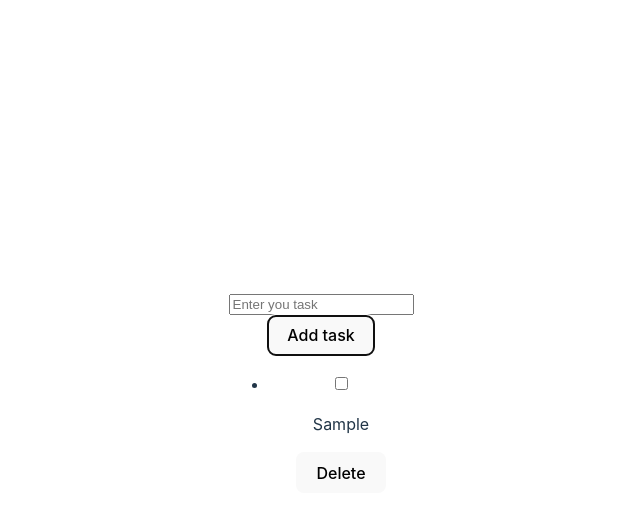
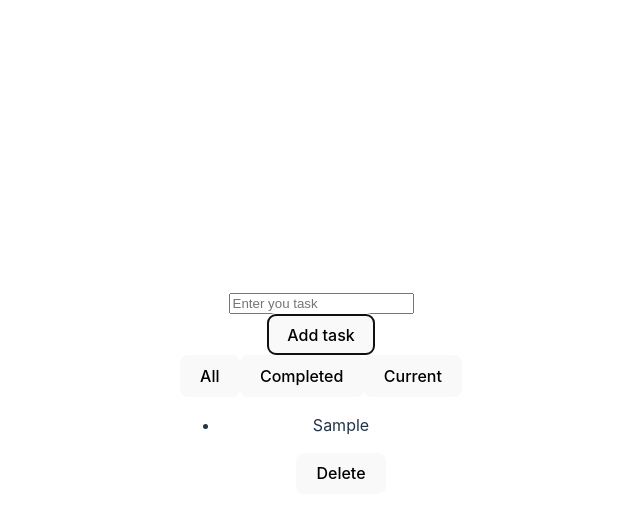
Before and after one commit to YTyndyk/ToDo-list, a React (Vite) app: page / in a window 1280 px wide. Both pictures are taken after typing "Sample" into the empty fields and a click on the button "Add task". Shown: the top 518 px of the page, without its empty margins (319-959 px from the left). Built offline with nearby package versions, Linux system fonts and the light colour scheme.

Commit message:
add button completed types

```diff
--- a/src/components/TodoList.jsx
+++ b/src/components/TodoList.jsx
@@ -6,12 +6,18 @@ const TodoList = ({ items, deleteTodo, toggleTodo }) => {
 	};
 	const elements = items.map(({ id, text, completed }) => (
 		<li key={id}>
-			<input
+			{/* <input
 				type="checkbox"
 				checked={completed}
 				onChange={() => handleToggle(id)}
-			/>
-			<p style={{ textDecoration: completed ? "line-through" : "none" }}>
+			/> */}
+			{/* <p style={{ textDecoration: completed ? "line-through" : "none" }}>
+				{text}
+			</p> */}
+			<p
+				onClick={() => handleToggle(id)}
+				style={{ textDecoration: completed ? "line-through" : "none" }}
+			>
 				{text}
 			</p>
 			<button onClick={() => deleteTodo(id)} type="button">
--- a/src/components/Todos.jsx
+++ b/src/components/Todos.jsx
@@ -1,11 +1,12 @@
 import { useSelector, useDispatch } from "react-redux";
 import { toggleTodoStatus } from "../redux/todos/todos-slice";
+import { FilterTypes } from "../redux/filter/filter-constants";
+import { setFilter } from "../redux/filter/filter-slice";
 
 import TodosForm from "./TodosForm";
 import TodoList from "./TodoList";
 
 import { addTodo, deleteTodo } from "../redux/todos/todos-slice";
-import { setFilter } from "../redux/filter/filter-slice";
 import { getAllTodos, getFilteredTodos } from "../redux/todos/todos-selectors";
 
 const Todos = () => {
@@ -25,7 +26,6 @@ const Todos = () => {
 		return Boolean(dublicate);
 	};
 
-	// const maxlenght = 10;
 	const onAddTodo = (data) => {
 		if (isDublicate(data)) {
 			return alert(`Task with ${data.text}  already in list`);
@@ -42,11 +42,20 @@ const Todos = () => {
 	const handleToggleTodo = (id) => {
 		dispatch(toggleTodoStatus(id));
 	};
-	const changeFitler = ({ target }) => dispatch(setFilter(target.value));
+	const changeFitler = (filterType) => dispatch(setFilter(filterType));
 
 	return (
 		<>
 			<TodosForm onSubmit={onAddTodo} />
+			<div>
+				<button onClick={() => changeFitler(FilterTypes.ALL)}>All</button>
+				<button onClick={() => changeFitler(FilterTypes.COMPLETED)}>
+					Completed
+				</button>
+				<button onClick={() => changeFitler(FilterTypes.CURRENT)}>
+					Current
+				</button>
+			</div>
 			<TodoList
 				items={todos}
 				deleteTodo={onDeleteTodo}
--- /dev/null
+++ b/src/redux/filter/filter-constants.js
@@ -0,0 +1,5 @@
+export const FilterTypes = {
+	ALL: "all",
+	COMPLETED: "completed",
+	CURRENT: "current",
+};
--- a/src/redux/filter/filter-slice.js
+++ b/src/redux/filter/filter-slice.js
@@ -1,8 +1,11 @@
 import { createSlice } from "@reduxjs/toolkit";
+import { FilterTypes } from "./filter-constants";
 
 const filterSlice = createSlice({
 	name: "filter",
-	initialState: "",
+	initialState: {
+		filter: FilterTypes.ALL,
+	},
 	reducers: {
 		setFilter: (_, { payload }) => payload,
 	},
```
